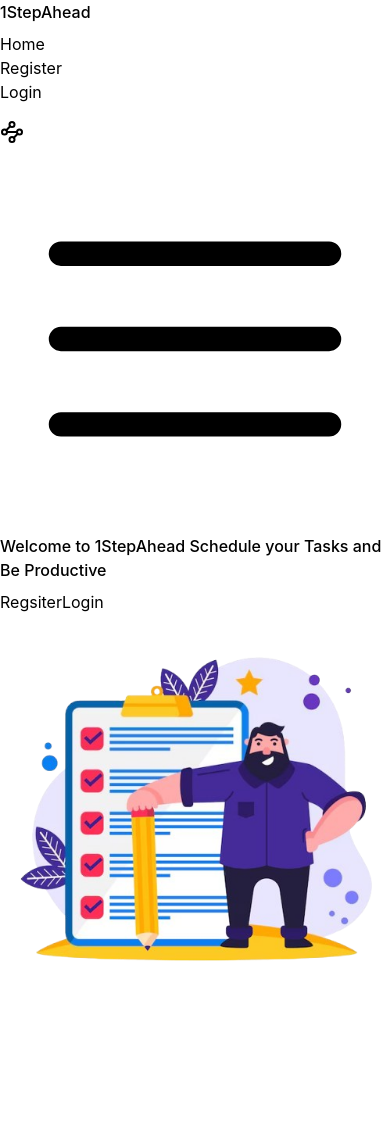
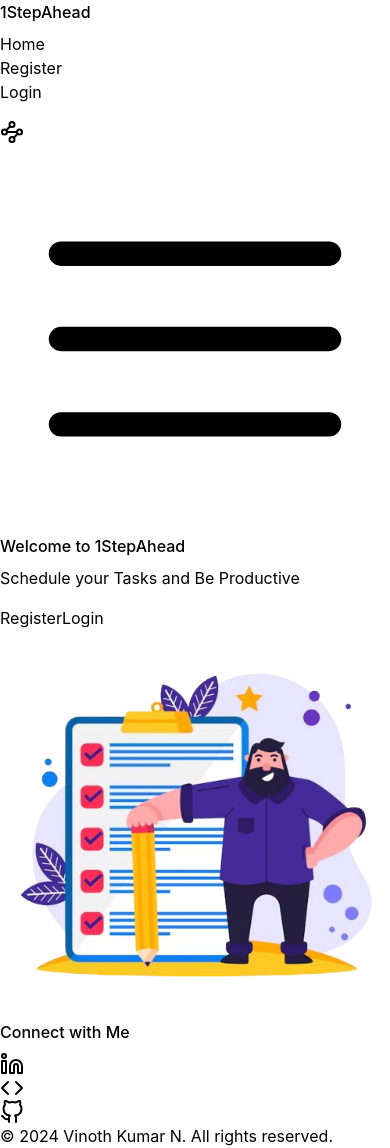
Before and after one commit to Vinoth-Kumar-N/Todo-Client, a React (Vite) app in the folder client/: page / in a window 390 px wide. Before the commit the page ends 1004 px from the top, so only its background shows below. Built offline with nearby package versions, Linux system fonts and the light colour scheme.

Commit message:
added responsiveness

```diff
--- a/client/package.json
+++ b/client/package.json
@@ -18,6 +18,7 @@
     "lucide-react": "^0.454.0",
     "react": "^18.3.1",
     "react-dom": "^18.3.1",
+    "react-feather": "^2.0.10",
     "react-router-dom": "^6.27.0",
     "react-toastify": "^10.0.6"
   },
--- /dev/null
+++ b/client/src/components/Footer.jsx
@@ -0,0 +1,27 @@
+import React from 'react'
+import { Code } from 'lucide-react'
+import * as Icon from 'react-feather'
+
+const Footer = () => {
+    return (
+        <>
+            <footer className=" p-4 bg-slate-900 text-white text-center">
+                <h3 className="mb-4 text-lg">Connect with Me</h3>
+                <div className="flex justify-center space-x-6">
+                    <a href="https://www.linkedin.com/in/vinothkumar-nataraj-2285a8251/" target="_blank" rel="noopener noreferrer">
+                        <Icon.Linkedin className="w-8 h-8 hover:text-blue-400 hover:-translate-y-2 transition duration-200" />
+                    </a>
+                    <a href="https://leetcode.com/u/Leetvino/" target="_blank" rel="noopener noreferrer">
+                        <Code className="w-8 h-8 hover:text-orange-400 hover:-translate-y-2 transition duration-200" />
+                    </a>
+                    <a href="https://github.com/Vinoth-Kumar-N" target="_blank" rel="noopener noreferrer">
+                        <Icon.GitHub className="w-8 h-8 hover:text-gray-400 hover:-translate-y-2 transition duration-200" />
+                    </a>
+                </div>
+                <p className="mt-4 text-sm">&copy; 2024 Vinoth Kumar N. All rights reserved.<br /></p>
+            </footer>
+        </>
+    )
+}
+
+export default Footer
--- a/client/src/components/Navbar.jsx
+++ b/client/src/components/Navbar.jsx
@@ -30,28 +30,22 @@ const Navbar = () => {
         console.log(data);
     }, [])
 
-
-
-    const [visible, setVisible] = useState(true);
     return (
-        <>
-            {
-                visible ? (
         <>
             <nav className="fixed top-0 h-16 w-full md:w-full rigth-0 bg-[#99a5b8] flex justify-between items-center z-50">
                 <div className="ml-8">
-                                <h1 className="cursor-pointer font-extrabold text-2xl text-[#816081] h-full rounded-sm flex justify-center items-center hover:text-[#7E60BF]">1StepAhead</h1>
+                    <h1 className="cursor-pointer font-extrabold text-2xl text-[#000] h-full rounded-sm flex justify-center items-center hover:text-[#7E60BF]">1StepAhead</h1>
                 </div>
                 <div className="hidden absolute right-3 xl:mr-20 sm:flex">
                     <ul className="flex">
-                                    <li className="font-bold text-xl  h-full rounded-sm flex justify-center items-center text-[#000] active:border-b-3 active:border-blue-50 w-[7rem] mr-6"><Link to={'/'} >Home</Link></li>
-                                    {AuthServices.isAuthenticated() ? <li className="font-bold text-xl  h-full rounded-sm flex justify-center items-center text-[#000] active:border-b-3 active:border-blue-50 w-[7rem] mr-6"><Link to={'/todolist'} >My Task</Link></li> : null}
-                                    {AuthServices.isAuthenticated() ? <li className="font-bold text-xl  h-full rounded-sm flex justify-center items-center text-[#000] active:border-b-3 active:border-blue-50 w-[7rem] mr-6"><Link onClick={handleLogout} to={'/'} >Logout</Link></li> : null}
-                                    {!AuthServices.isAuthenticated() ? <li className="font-bold text-xl  h-full rounded-sm flex justify-center items-center text-[#000] active:border-b-3 active:border-blue-50 w-[7rem] mr-6"><Link to={'/register'} >Register</Link></li> : null}
-                                    {!AuthServices.isAuthenticated() ? <li className="font-bold text-xl  h-full rounded-sm flex justify-center items-center text-[#000] active:border-b-3 active:border-blue-50 w-[7rem] mr-6"><Link to={'/login'} >Login</Link></li> : null}
+                        <li className="font-bold text-xl  h-full rounded-sm flex justify-center items-center text-black/60 active:border-b-3 active:border-blue-50 w-[7rem] mr-6 mt-1"><Link to={'/'} >Home</Link></li>
+                        {AuthServices.isAuthenticated() ? <li className="font-bold text-xl  h-full rounded-sm flex justify-center items-center text-black/60 w-[7rem] mr-6 mt-1"><Link to={'/todolist'} >My Task</Link></li> : null}
+                        {AuthServices.isAuthenticated() ? <li className="font-bold text-xl  h-full rounded-sm flex justify-center items-center text-black/60  w-[7rem] mr-6 mt-1"><Link onClick={handleLogout} to={'/'} >Logout</Link></li> : null}
+                        {!AuthServices.isAuthenticated() ? <li className="font-bold text-xl  h-full rounded-sm flex justify-center items-center text-black/60  w-[7rem] mr-6 mt-1"><Link to={'/register'} >Register</Link></li> : null}
+                        {!AuthServices.isAuthenticated() ? <li className="font-bold text-xl  h-full rounded-sm flex justify-center items-center text-black/60  w-[7rem] mr-6 mt-1"><Link to={'/login'} >Login</Link></li> : null}
                     </ul>
-                                <div onClick={() => setVisible(!visible)}>
-                                    <Waypoints href='' className='text-[#FFE1FF] hover:text-[#7E60BF]' />
+                    <div>
+                        <a href="https://github.com/Vinoth-Kumar-N/Todo-Client/tree/main/client" className=""><Waypoints href='' className='text-[#FFE1FF] hover:text-[#7E60BF] mt-2' /></a>
                     </div>
                 </div>
                 <div className="w-6 mr-6">
@@ -63,44 +57,18 @@ const Navbar = () => {
                 <XMarkIcon className='md:hidden absolute right-0 w-6 h-6 text-[#FFE1FF] mr-3 mt-3 bg-[#99a5b8] z-50' onClick={() => setclick(false)} />
                 <div className="">
                     <ul className="w-full h-[40vh]  flex flex-col justify-start mt-10 items-center bg-[#99a5b8]">
-                                    <div onClick={() => setVisible(!visible)}>
-                                        <Waypoints className='text-[#FFE1FF] hover:text-[#7E60BF] bg-[#99a5b8]' />
+                        <div>
+                        <a href="https://github.com/Vinoth-Kumar-N/Todo-Client/tree/main/client" target='_blank' className=""><Waypoints href='' className='text-[#FFE1FF] hover:text-[#7E60BF]' /></a>
                         </div>
-                                    <li className="font-bold text-xl  h-full rounded-sm flex justify-center items-center text-[#000] active:border-b-3 active:border-blue-50 w-[7rem] mr-6"><Link to={'/'} >Home</Link></li>
-                                    {AuthServices.isAuthenticated() ? <li className="font-bold text-xl  h-full rounded-sm flex justify-center items-center text-[#000] active:border-b-3 active:border-blue-50 w-[7rem] mr-6"><Link to={'/todolist'} >My Task</Link></li> : null}
-                                    {AuthServices.isAuthenticated() ? <li className="font-bold text-xl  h-full rounded-sm flex justify-center items-center text-[#000] active:border-b-3 active:border-blue-50 w-[7rem] mr-6"><Link onClick={handleLogout} to={'/'} >Logout</Link></li> : null}
-                                    {!AuthServices.isAuthenticated() ? <li className="font-bold text-xl  h-full rounded-sm flex justify-center items-center text-[#000] active:border-b-3 active:border-blue-50 w-[7rem] mr-6"><Link to={'/register'} >Register</Link></li> : null}
-                                    {!AuthServices.isAuthenticated() ? <li className="font-bold text-xl  h-full rounded-sm flex justify-center items-center text-[#000] active:border-b-3 active:border-blue-50 w-[7rem] mr-6"><Link to={'/login'} >Login</Link></li> : null}
+                        <li className="font-bold text-xl  h-full rounded-sm flex justify-center items-center text-black/60 active:border-b-3 active:border-blue-50 w-[7rem] mr-6"><Link to={'/'} >Home</Link></li>
+                        {AuthServices.isAuthenticated() ? <li className="font-bold text-xl  h-full rounded-sm flex justify-center items-center text-black/60 active:border-b-3 active:border-blue-50 w-[7rem] mr-6"><Link to={'/todolist'} >My Task</Link></li> : null}
+                        {AuthServices.isAuthenticated() ? <li className="font-bold text-xl  h-full rounded-sm flex justify-center items-center text-black/60 active:border-b-3 active:border-blue-50 w-[7rem] mr-6"><Link onClick={handleLogout} to={'/'} >Logout</Link></li> : null}
+                        {!AuthServices.isAuthenticated() ? <li className="font-bold text-xl  h-full rounded-sm flex justify-center items-center text-black/60 active:border-b-3 active:border-blue-50 w-[7rem] mr-6"><Link to={'/register'} >Register</Link></li> : null}
+                        {!AuthServices.isAuthenticated() ? <li className="font-bold text-xl  h-full rounded-sm flex justify-center items-center text-black/60 active:border-b-3 active:border-blue-50 w-[7rem] mr-6"><Link to={'/login'} >Login</Link></li> : null}
                     </ul>
-                            </div>
-                        </div>
-                    </>
-
-
-
-                ) : (
-                    <>
-                        <div className="h-screen w-screen absolute top-0 left-0 bg-[#0B192C] flex justify-center items-center" >
-                            <div className="h-3/6 w-[80%] md:w-[25%] flex flex-col justify-center items-center bg-[#142742] rounded-md shadow-2xl shadow-purple-600">
-                                <div className=" w-full h-[2rem] flex justify-between bg-[#142742]">
-                                    <div className=" w-5/6 h-[1rem] text-center ml-[2rem]">
-                                        <h3 className="font-monos text-[#F5EFFF] text-3xl font-bold bg-[#142742]">Admin Login*</h3>
-                                    </div>
-                                    <div className="w-1/6 h-[2rem] bg-[#142742]" onClick={() => setVisible(!visible)}>
-                                        <CircleX className='bg-[#142742] text-[#F5EFFF]' />
-                                    </div>
-                                </div>
-                                <form className="w-[80%] h-[70%] flex flex-col justify-center items-center gap-4 bg-[#142742]">
-                                    <input type="email" id="email" placeholder="Email" className="p-3 bg-[#f0eded] w-full font-bold outline-none active:outline-none focus:border-b-2 hover:border-blue-500" />
-                                    <input type="password" id="password" placeholder="Password" className="p-3 bg-[#f0eded] w-full font-bold outline-none active:outline-none focus:border-b-2 hover:border-blue-500" />
-                                    <button type="submit" className="w-full bg-purple-600 text-white p-3">Login</button>
-                                </form>
                 </div>
             </div>
         </>
     )
 }
-        </>
-    )
-}
 export default Navbar;
--- a/client/src/pages/Auth/Login.jsx
+++ b/client/src/pages/Auth/Login.jsx
@@ -53,8 +53,8 @@ const Login = () => {
 
           <div className="w-full h-full flex flex-col justify-center items-center">
             <form className="w-[80%] h-[90%] flex flex-col justify-center items-center gap-4" id="contact-form" onSubmit={handleSub}>
-              <input type="email" id="emailf" ref={emailref} className="p-3 bg-[#f8f8f8] w-full font-bold outline-none active:outline-none focus:border-b-2  hover:border-b-2 hover:border-purple-200 focus:border-purple-600 mb-3" placeholder="Email" required />
-              <input type="password" id="passwordf" ref={passwordref} className="p-3 bg-[#f8f8f8] w-full font-bold outline-none active:outline-none focus:border-b-2  hover:border-b-2 hover:border-purple-200 focus:border-purple-600 mb-3" placeholder="Password" required />
+              <input autoComplete='' type="email" id="emailf" ref={emailref} className="p-3 bg-[#f8f8f8] w-full font-bold outline-none active:outline-none focus:border-b-2  hover:border-b-2 hover:border-purple-200 focus:border-purple-600 mb-3" placeholder="Email" required />
+              <input autoComplete='' type="password" id="passwordf" ref={passwordref} className="p-3 bg-[#f8f8f8] w-full font-bold outline-none active:outline-none focus:border-b-2  hover:border-b-2 hover:border-purple-200 focus:border-purple-600 mb-3" placeholder="Password" required />
               <button type="submit" className="text-white bg-slate-500 from-green-500 via-red-600 to-purple-700 hover:bg-gradient-to-br focus:ring-4 focus:outline-none shadow-purple-100 font-medium rounded-sm text-md px-5 py-2.5 text-center w-full h-[15%] mt-4" >Login</button>
             </form>
             <div className="">{statusMess}</div>
--- a/client/src/pages/Auth/Register.jsx
+++ b/client/src/pages/Auth/Register.jsx
@@ -53,9 +53,9 @@ const Register = () => {
 
           <div className="w-full h-full flex flex-col justify-center items-center mt-3">
             <form className="w-[80%] h-[90%] flex flex-col justify-center items-center gap-4" id="contact-form" onSubmit={handleSub}>
-            <input type="text" id="unamef" ref={unameref} className="p-3 bg-[#f8f8f8] w-full font-bold outline-none active:outline-none focus:border-b-2  hover:border-b-2 hover:border-purple-200 focus:border-purple-600 mb-3" placeholder="Username" required />
+            <input autoComplete='' type="text" id="unamef" ref={unameref} className="p-3 bg-[#f8f8f8] w-full font-bold outline-none active:outline-none focus:border-b-2  hover:border-b-2 hover:border-purple-200 focus:border-purple-600 mb-3" placeholder="Username" required />
               <input type="email" id="emailf" ref={emailref} className="p-3 bg-[#f8f8f8] w-full font-bold outline-none active:outline-none focus:border-b-2  hover:border-b-2 hover:border-purple-200 focus:border-purple-600 mb-3" placeholder="Email" required />
-              <input type="password" id="passwordf" ref={passwordref} className="p-3 bg-[#f8f8f8] w-full font-bold outline-none active:outline-none focus:border-b-2  hover:border-b-2 hover:border-purple-200 focus:border-purple-600 mb-3" placeholder="Password" required />
+              <input autoComplete='' type="password" id="passwordf" ref={passwordref} className="p-3 bg-[#f8f8f8] w-full font-bold outline-none active:outline-none focus:border-b-2  hover:border-b-2 hover:border-purple-200 focus:border-purple-600 mb-3" placeholder="Password" required />
               <button type="submit" className="text-white bg-slate-500 from-green-500 via-red-600 to-purple-700 hover:bg-gradient-to-br focus:ring-4 focus:outline-none shadow-purple-100 font-medium rounded-sm text-md px-5 py-2.5 text-center w-full h-[15%] mt-4" >Sign Up</button>
             </form>
             <div className="">{statusMess}</div>
--- a/client/src/pages/Landing.jsx
+++ b/client/src/pages/Landing.jsx
@@ -2,37 +2,44 @@ import React from 'react'
 import LandBg from '../assets/LandBg.png'
 import { Link } from 'react-router-dom'
 import Navbar from '../components/Navbar'
+import Footer from '../components/Footer'
 
 const Landing = () => {
   return (
     <>
-    <Navbar />
-      <div className='h-[100vh] md:h-[50vh] w-screen flex justify-center items-center '>
-        <section className="md:flex h-auto w-[100vw] justify-center items-center p-16 mt-96">
+      <Navbar />
+      <div className="flex flex-col items-center h-auto w-screen pt-10 md:pt-0">
+        <section className="flex flex-col md:flex-row items-center justify-center w-full p-8 md:p-16 md:mt-20">
 
-          <div className="w-fulls md:w-1/2 h-full flex-col justify-center items-center ">
+          <div className="flex flex-col items-center md:items-start md:w-1/2 mb-8 md:mb-0">
+            <h1 className="text-2xl md:text-4xl font-bold text-center md:text-left text-black leading-relaxed">
+              Welcome to <span className="text-3xl md:text-6xl font-bold text-[#99a5b8]">1StepAhead</span>
+            </h1>
+            <p className="mt-4 text-lg md:text-xl font-semibold text-center md:text-left">
+              Schedule your Tasks and Be Productive
+            </p>
 
-            <div className="w-full md:w-1/2 h-auto flex gap-7">
-              <h1 className="w-[35rem] text-2xl sm:text-4xl font-bold text-black/100 leading-relaxed md:leading-loose ">
-                Welcome to <span className="text-3xl sm:text-6xl font-bold text-[#99a5b8] ">1StepAhead</span>
-                <span className="text-4xl font-bold"> Schedule your Tasks and Be Productive</span>
-              </h1>
+            <div className="flex gap-4 mt-8 w-full justify-center md:justify-start">
+              <Link to="/register">
+                <button className="w-40 md:w-32 h-12 bg-blue-700 rounded-lg text-lg text-white hover:bg-blue-600 hover:shadow-xl">
+                  Register
+                </button>
+              </Link>
+              <Link to="/login">
+                <button className="w-40 md:w-32 h-12 bg-gray-500 rounded-lg text-lg text-white hover:bg-gray-600 hover:shadow-xl">
+                  Login
+                </button>
+              </Link>
             </div>
-
-
-            <div className="w-full md:w-1/2 h-auto flex gap-7 ">
-              <button className="w-[50rem] h-[50px] bg-blue-700 m-5 rounded-lg text-lg hover:bg-blue-600 hover:shadow-xl"><Link to='/register' >Regsiter</Link></button>
-              <button className="w-[50rem] h-[50px] bg-gray-500 m-5 rounded-lg text-lg hover:bg-gray-600 hover:shadow-2xl"><Link to='/login' >Login</Link></button>
-            </div>
-
           </div>
 
-          <div className="w-full md:w-1/2 h-auto">
-            <img src={LandBg} alt="" className="w-auto h-[500px]" />
+          <div className="w-full md:w-1/2 flex justify-center">
+            <img src={LandBg} alt="Landing Background" className="w-full max-w-md md:max-w-full h-auto md:h-[500px]" />
           </div>
 
         </section>
       </div>
+      <Footer />
     </>
   )
 }
```
Also changed, not shown: 1 other file (tests, documents, lock files or other folders). Lines whose indentation alone changed are shown as unchanged.
